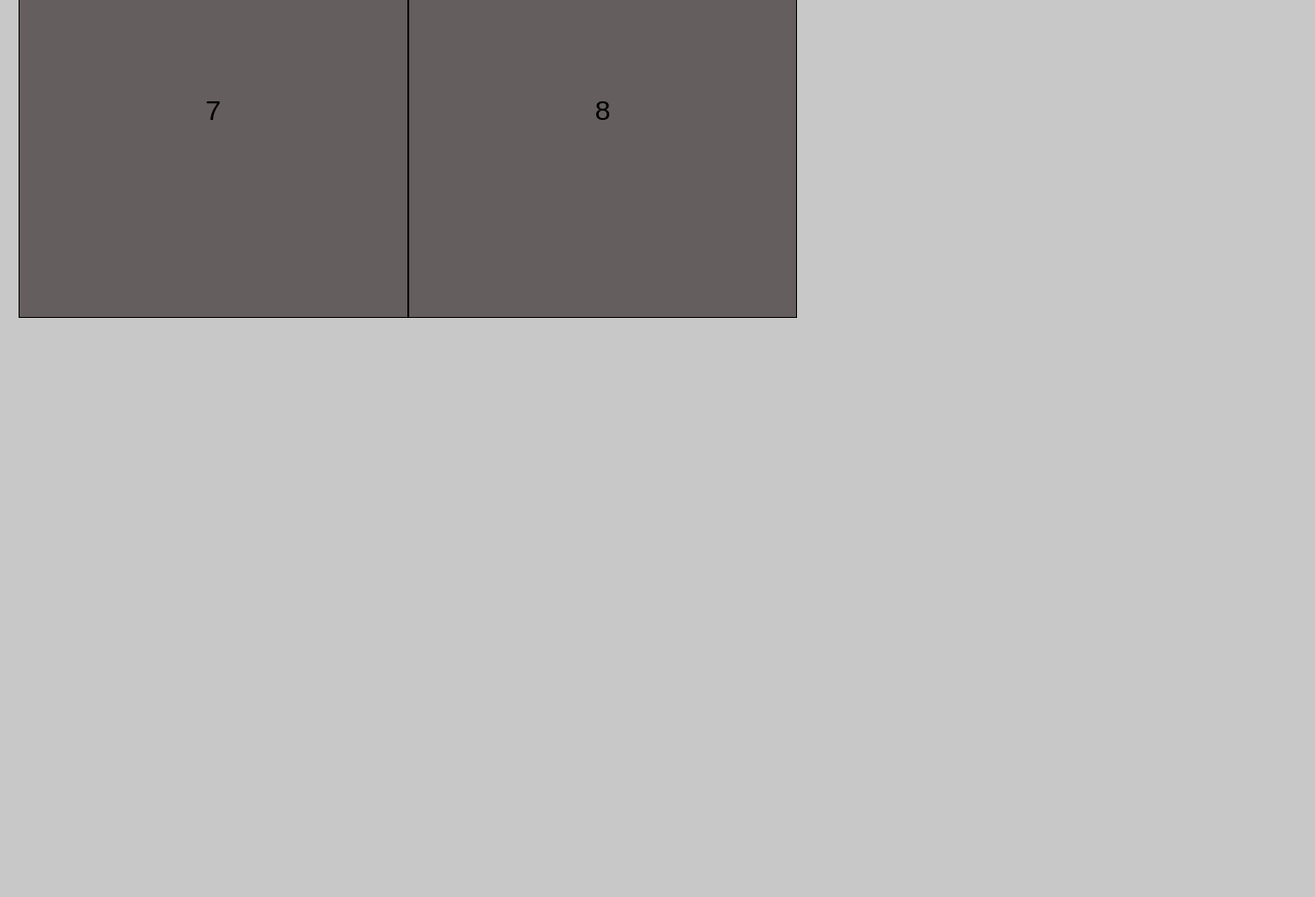
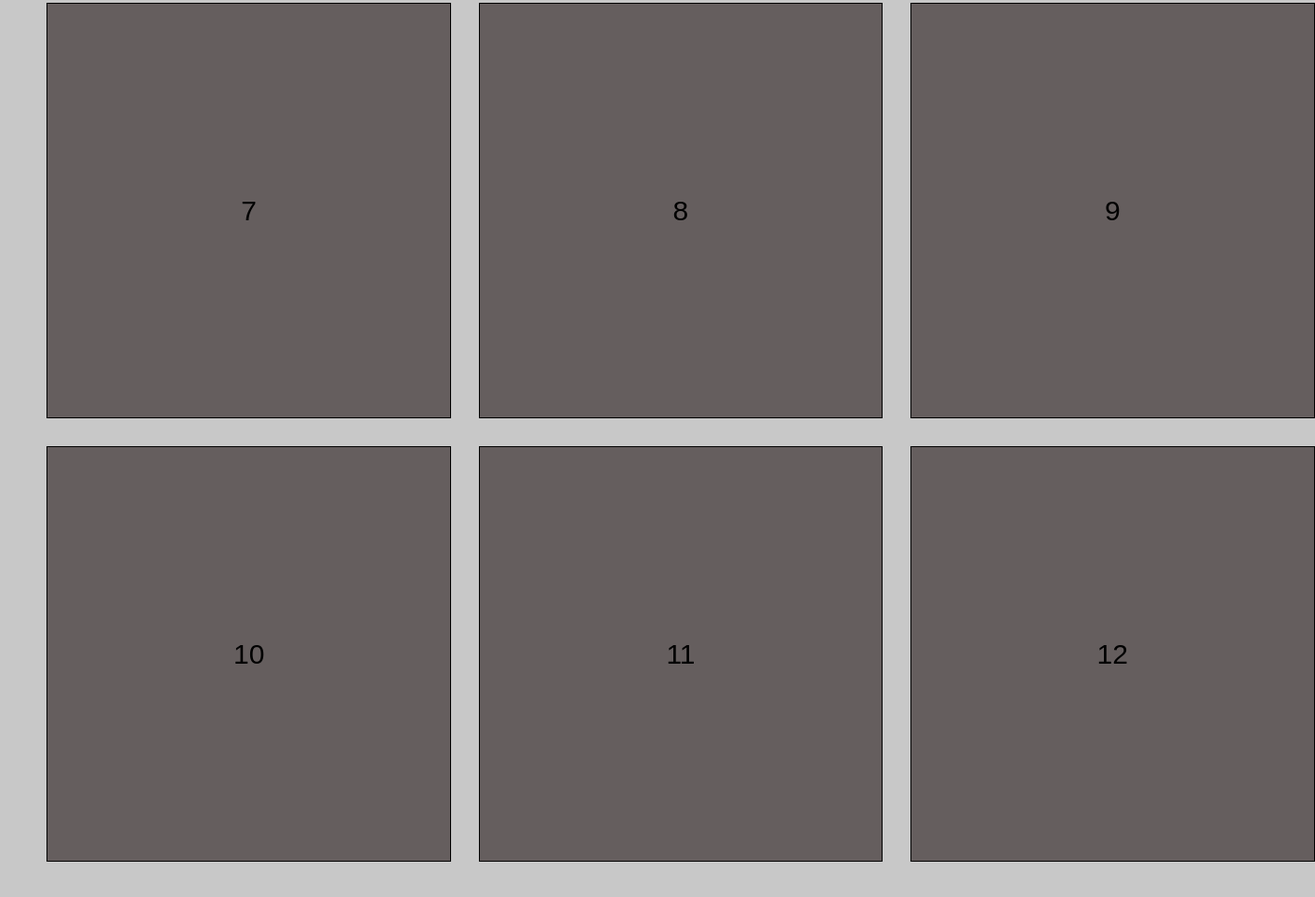
Before and after one commit to zoilak/csc-437, a website: page packages/proto/public/community.html in a window 1280 px wide. Shown: the part 1159-2124 px from the top of the page at 93% size, 1414 px wide, since content can reach past the window. Before the commit the page ends 1521 px from the top, so only its background shows below. Drawn offline with Linux system fonts and the light colour scheme.

Commit message:
adding a grid in community

```diff
--- a/packages/proto/public/community.html
+++ b/packages/proto/public/community.html
@@ -25,7 +25,7 @@
     </svg>
   </h1>
 
-  <p>Connect with friends, follow users, and read reviews.</p>
+  <p>Connect with friends, follow users, and read reviews.</p><br><br>
   <div class="container">
     <div>1</div>
     <div>2</div>
@@ -35,6 +35,9 @@
     <div>6</div>
     <div>7</div>
     <div>8</div>
+    <div>9</div>
+    <div>10</div><div>11</div>
+    <div>12</div>
   </div>
 </body>
 </html>
--- a/packages/proto/public/css/reset.css
+++ b/packages/proto/public/css/reset.css
@@ -14,10 +14,14 @@ img {
 .container {
     display: grid;
     grid-template-columns: auto auto auto;
+
 }
 
 .container > div {
     background-color: #655e5e;
+    /* margin-top: 30px; */
+    margin-bottom: 30px;
+    margin-left: 30px;
     border: 1px solid black;
     padding: 200px;
     font-size: 30px;
```
